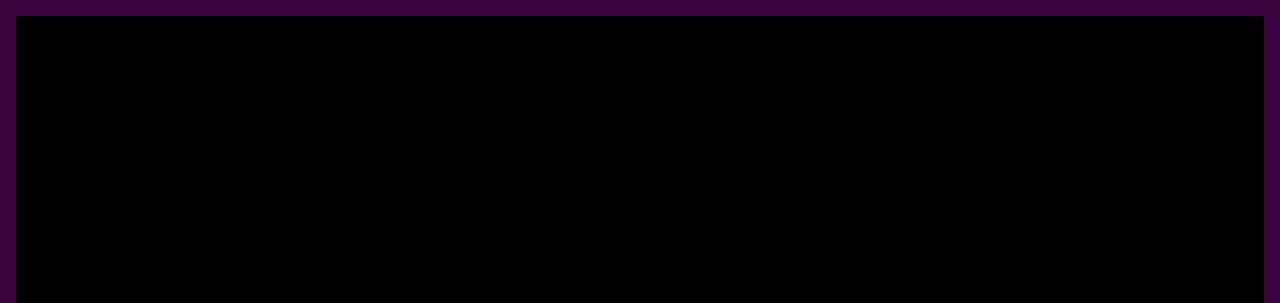
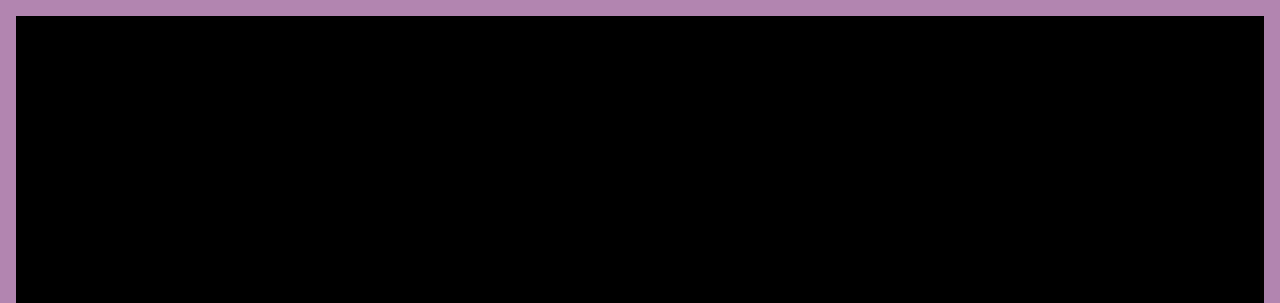
Before and after one commit to kodfun/YayinAlt, a plain HTML site: page index.html in a window 1280 px wide. Shown: the top 303 px of the page. Drawn offline with nearby package versions, Linux system fonts and the light colour scheme.

Commit message:
border color

```diff
--- a/index.html
+++ b/index.html
@@ -9,14 +9,14 @@
     box-sizing: border-box;
   }
   body {
-    background-color: black;
+    background-color: transparent;
     color: white;
     font-family: 'Open Sans', sans-serif;
   }
   main {
     width: 100vw;
     height: 100vh;
-    border: 1rem solid #3d0642;
+    border: 1rem solid #721f6e8a;
     overflow: hidden;
   }
   main>section {
@@ -40,6 +40,7 @@
     }
   }
   section {
+    background-color: black;
     width: 100%;
     height: 100%;
     display: flex;
```
